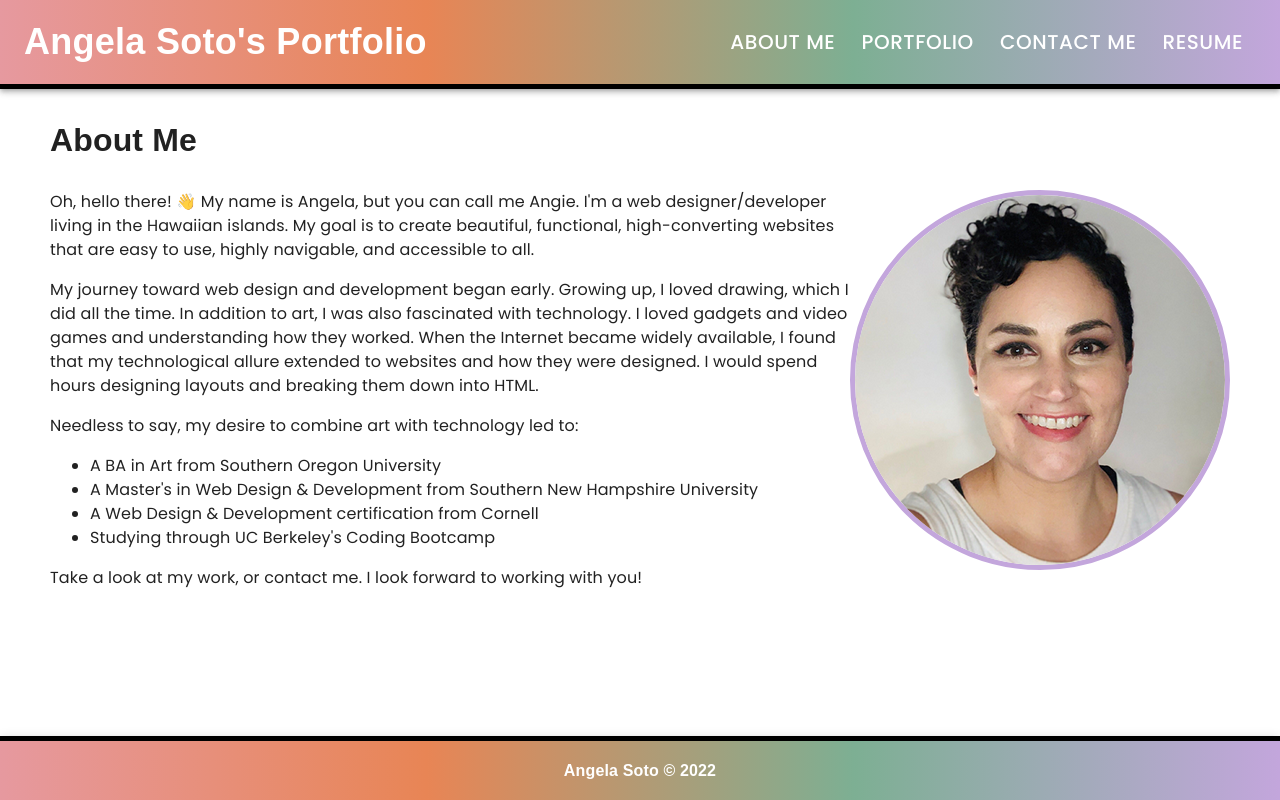
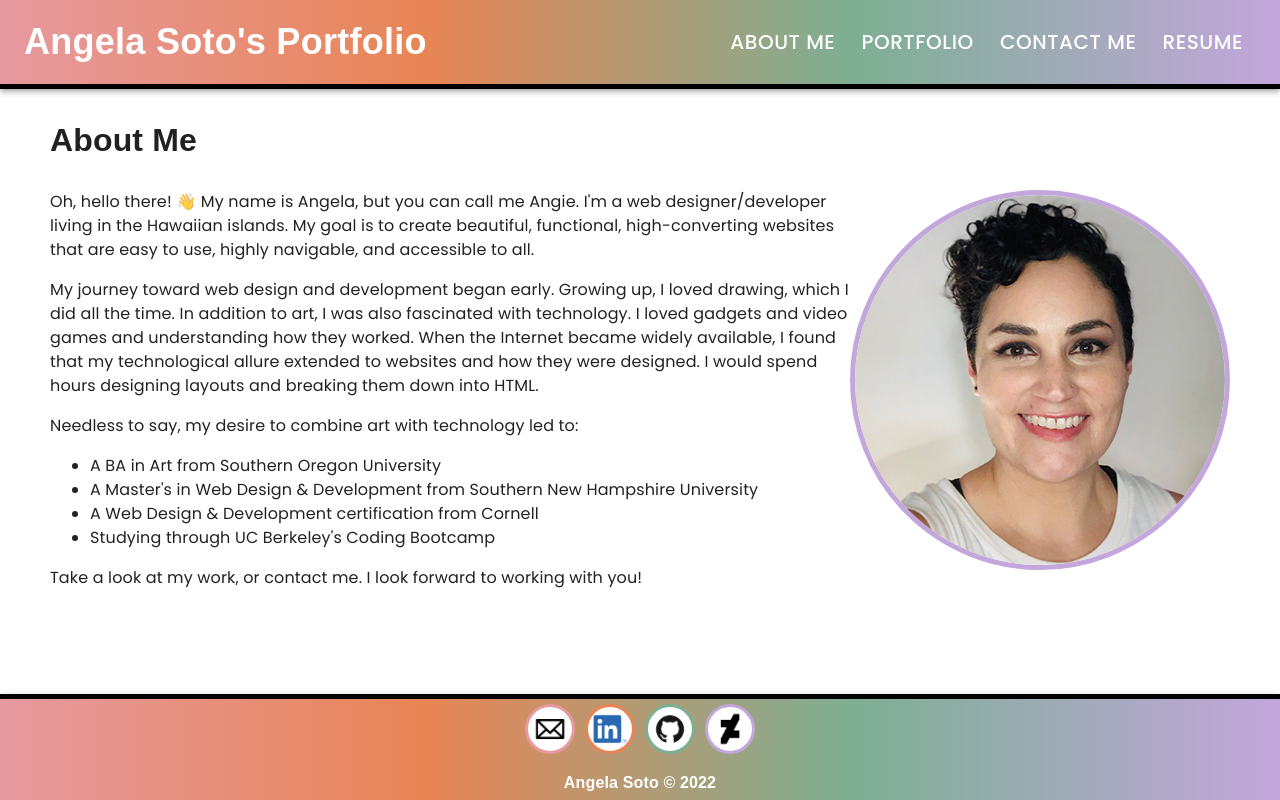
Before and after one commit to anakela/react-portfolio, a React (Create React App) app: page / in a window 1280 px wide. Built offline with nearby package versions, Linux system fonts and the light colour scheme; a web font is replaced by a local one.

Commit message:
Updated Work to Portfolio and worked on footer formatting.

```diff
--- a/src/components/Footer.js
+++ b/src/components/Footer.js
@@ -19,6 +19,11 @@ import AddIcon from '@mui/icons-material/Add';
 import SearchIcon from '@mui/icons-material/Search';
 import MoreIcon from '@mui/icons-material/MoreVert';
 
+import Email from './images/logos/email-icon.png';
+import LinkedIn from './images/logos/li-icon.png';
+import GitHub from './images/logos/gh-icon.png';
+import DA from './images/logos/da-icon.png';
+
 const StyledFab = styled(Fab)({
   position: 'absolute',
   // zIndex: 1,
@@ -33,10 +38,10 @@ export default function Footer() {
     <React.Fragment>
       <CssBaseline />
       {/* <Paper square sx={{ pb: '50px' }}> */}
-        {/* <Typography variant="h5" gutterBottom component="div" sx={{ p: 2, pb: 0 }}>
+      {/* <Typography variant="h5" gutterBottom component="div" sx={{ p: 2, pb: 0 }}>
           Inbox
         </Typography> */}
-        {/* <List sx={{ mb: 2 }}>
+      {/* <List sx={{ mb: 2 }}>
           {messages.map(({ id, primary, secondary, person }) => (
             <React.Fragment key={id}>
               {id === 1 && (
@@ -61,7 +66,7 @@ export default function Footer() {
           ))}
         </List> */}
       {/* </Paper> */}
-      <AppBar position="fixed"  sx={{ top: 'auto', bottom: 0, marginTop: "50px" }}>
+      <AppBar position="fixed" sx={{ top: 'auto', bottom: 0, marginTop: "50px" }}>
         <Toolbar id="footer">
           {/* <IconButton color="inherit" aria-label="open drawer">
             <MenuIcon />
@@ -69,7 +74,13 @@ export default function Footer() {
           <StyledFab color="secondary" aria-label="add">
             <AddIcon />
           </StyledFab> */}
-          <Box sx={{ flexGrow: 1 }} style={{ display: "flex", justifyContent: "center" }}>
+          <Box sx={{ flexGrow: 1 }} style={{ display: "flex", justifyContent: "center" }} flexDirection="column">
+            <div id="contact-img">
+              <a href="mailto:angie@anakela.com" title="Send me a message!" target="_blank" rel="noopener noreferrer"><img id="email" src={Email} alt="Email me!" /></a>
+              <a href="https://www.linkedin.com/in/anakela/" title="View my LinkedIn profile!" target="_blank" rel="noopener noreferrer"><img id="linked-in" src={LinkedIn} alt="Connect with me on LinkedIn!" /></a>
+              <a href="https://github.com/anakela" title="Check me out on GitHub!" target="_blank" rel="noopener noreferrer"><img id="github" src={GitHub} alt="Look me up on GitHub!" /></a>
+              <a href="https://www.deviantart.com/red-rogue-angel" title="Check out my earlier works of art here!" target="_blank" rel="noopener noreferrer"><img id="dev-art" src={DA} alt="Check out my art at DA!" /></a>
+            </div>
             <p>Angela Soto &copy; 2022</p>
           </Box>
           {/* <IconButton color="inherit">
--- a/src/components/pages/Contact.js
+++ b/src/components/pages/Contact.js
@@ -5,11 +5,6 @@ import FormControl from '@mui/material/FormControl';
 import InputLabel from '@mui/material/InputLabel';
 import Input from '@mui/material/Input';
 import FormHelperText from '@mui/material/FormHelperText';
-
-import Email from '../images/logos/email-icon.png';
-import LinkedIn from '../images/logos/li-icon.png';
-import GitHub from '../images/logos/gh-icon.png';
-import DA from '../images/logos/da-icon.png';
 
 export default function Contact() {
     return (
@@ -39,13 +34,7 @@ export default function Contact() {
                 <TextField id="outlined-basic" label="Message" rows={4} color="secondary" focused />
             </Box>
 
-            <div id="contact-img">
-                {/* <a href="tel:8086518336" title="Call me!" target="_blank" rel="noopener noreferrer"><img id="phone" src={Phone} alt="Call me!" /></a> */}
-                <a href="mailto:angie@anakela.com" title="Send me a message!" target="_blank" rel="noopener noreferrer"><img id="email" src={Email} alt="Email me!" /></a>
-                <a href="https://www.linkedin.com/in/anakela/" title="View my LinkedIn profile!" target="_blank" rel="noopener noreferrer"><img id="linked-in" src={LinkedIn} alt="Connect with me on LinkedIn!" /></a>
-                <a href="https://github.com/anakela" title="Check me out on GitHub!" target="_blank" rel="noopener noreferrer"><img id="github" src={GitHub} alt="Look me up on GitHub!" /></a>
-                <a href="https://www.deviantart.com/red-rogue-angel" title="Check out my earlier works of art here!" target="_blank" rel="noopener noreferrer"><img id="dev-art" src={DA} alt="Check out my art at DA!" /></a>
-            </div>
+
         </div>
     );
 }
--- a/src/styles/root.css
+++ b/src/styles/root.css
@@ -54,12 +54,20 @@ body p, ul, li {
             var(--dark-green),
             var(--dark-purp));
     border-top: 5px solid #000;
+    display: flex;
+    flex-direction: column;
+    align-items: center;
+    justify-content: space-evenly;
 }
 
 #footer p {
     font-family: reklame-script, sans-serif;
     font-weight: 700;
     font-style: normal;
+    margin: 5px;
+    /* display: flex;
+    align-items: center; */
+    text-align: center;
 }
 
 h1, h2 {
@@ -95,27 +103,31 @@ h1, h2 {
 #contact-img {
     display: flex;
     flex-wrap: wrap;
-    justify-content: space-evenly;
+    justify-content: center;
+    align-items: center;
 }
 
 #contact-img img {
     border-radius: 50%;
+    background-color: #fff;
+    width: 50px;
+    margin: 5px;
 }
 
 #email {
-    border: 5px solid var(--dark-pink);
+    border: 3px solid var(--dark-pink);
 }
 
 #linked-in {
-    border: 5px solid var(--dark-yell);
+    border: 3px solid var(--dark-yell);
 }
 
 #github {
-    border: 5px solid var(--dark-green);
+    border: 3px solid var(--dark-green);
 }
 
 #dev-art {
-    border: 5px solid var(--dark-purp);
+    border: 3px solid var(--dark-purp);
 }
 
 .card {
```
